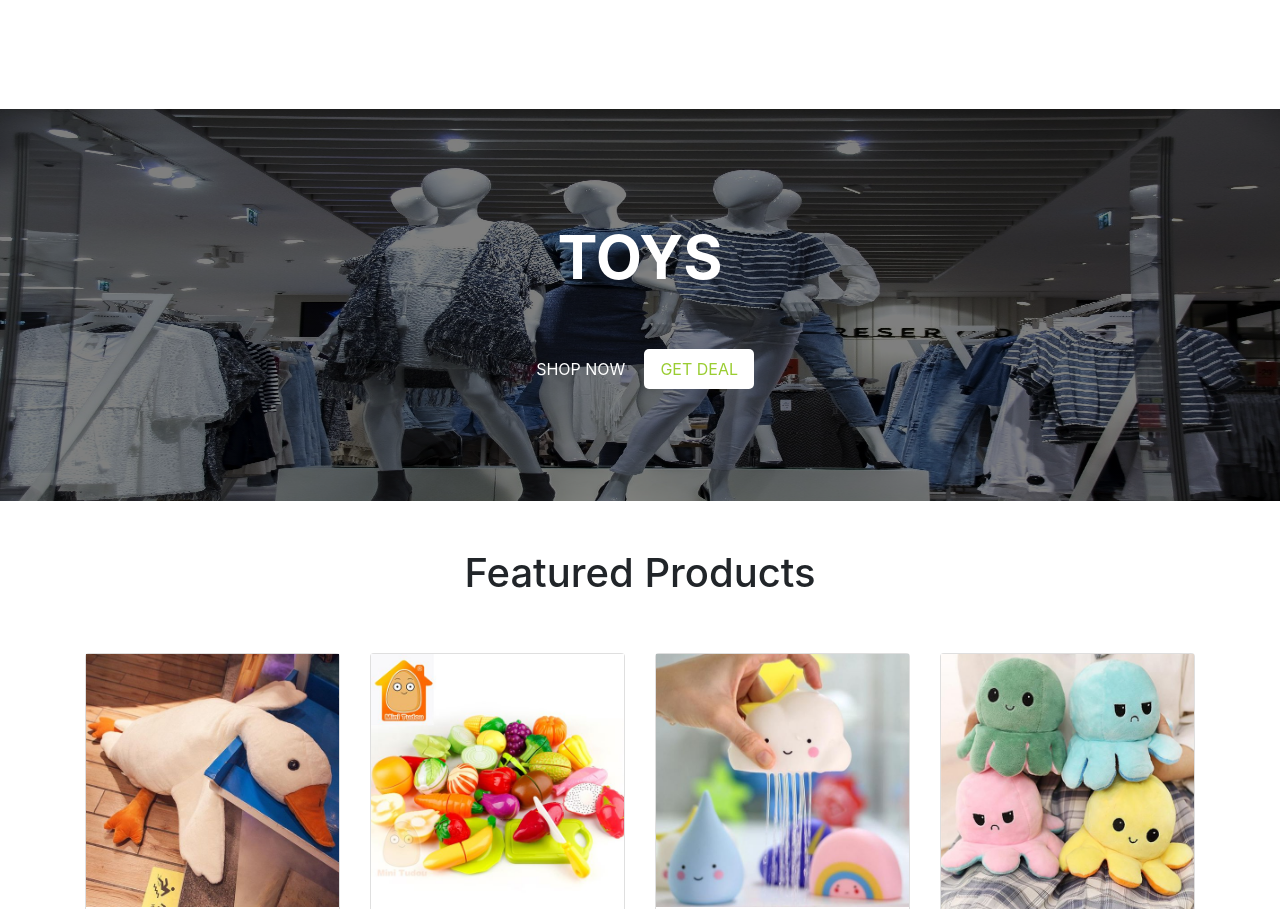
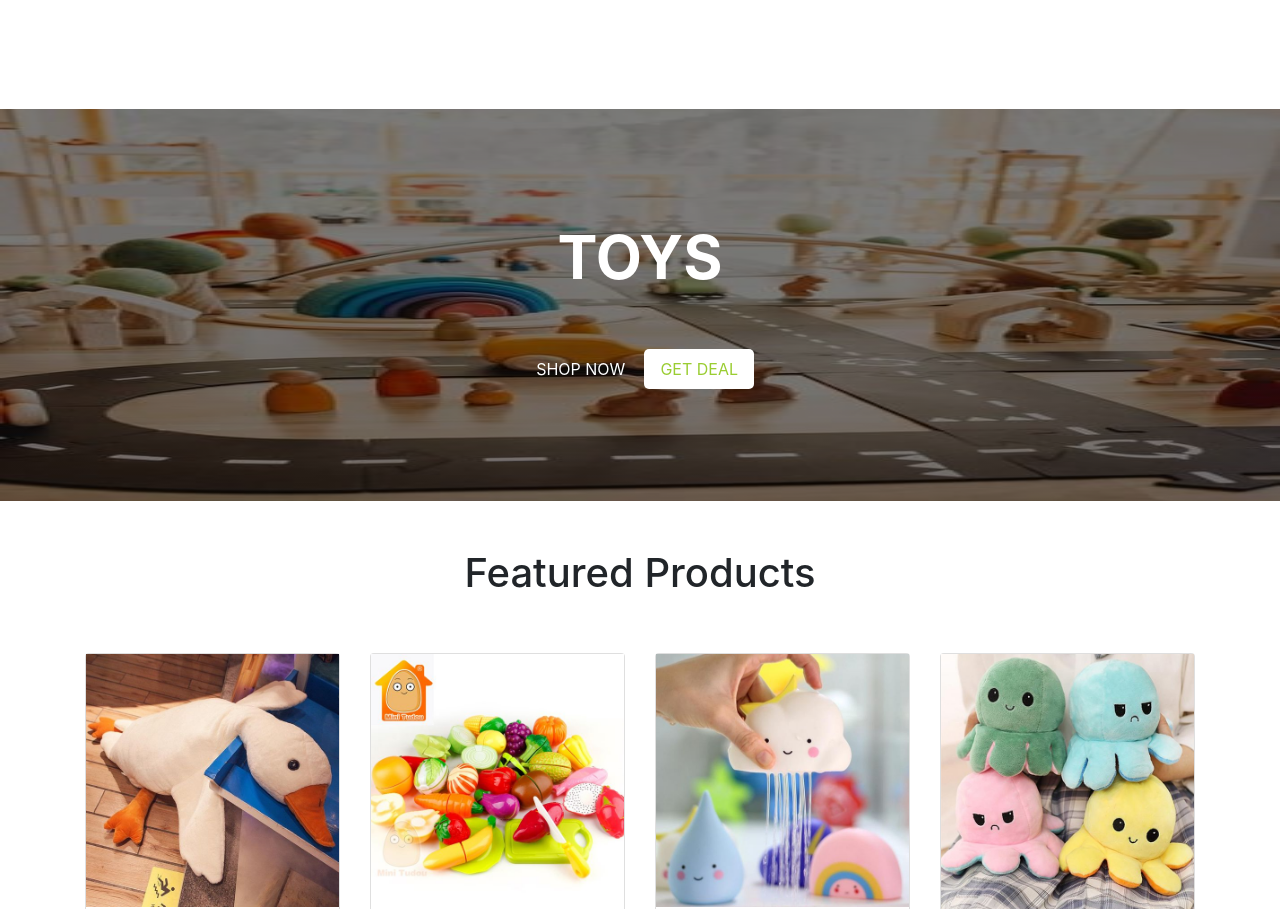
Before and after one commit to neha-200210/kids_toys_website, a plain HTML site: page index.html in a window 1280 px wide. Shown: the part 2010-2919 px from the top of the page. Drawn offline with nearby package versions, Linux system fonts and the light colour scheme.

Commit message:
first commit

```diff
--- a/style.css
+++ b/style.css
@@ -132,7 +132,7 @@
 }
 /* ------------------------------------------------------------------------------------------------- */
 .parallex{
-    background: linear-gradient(rgba(0,0,0,0.5),rgba(0,0,0,0.5)),url(./shopping-mall.jpg) no-repeat;
+    background: linear-gradient(rgba(0,0,0,0.5),rgba(0,0,0,0.5)),url(./intro1.jpg) no-repeat;
     background-attachment: fixed;
     background-size: 100% 100%;
     width: 100%;
```
